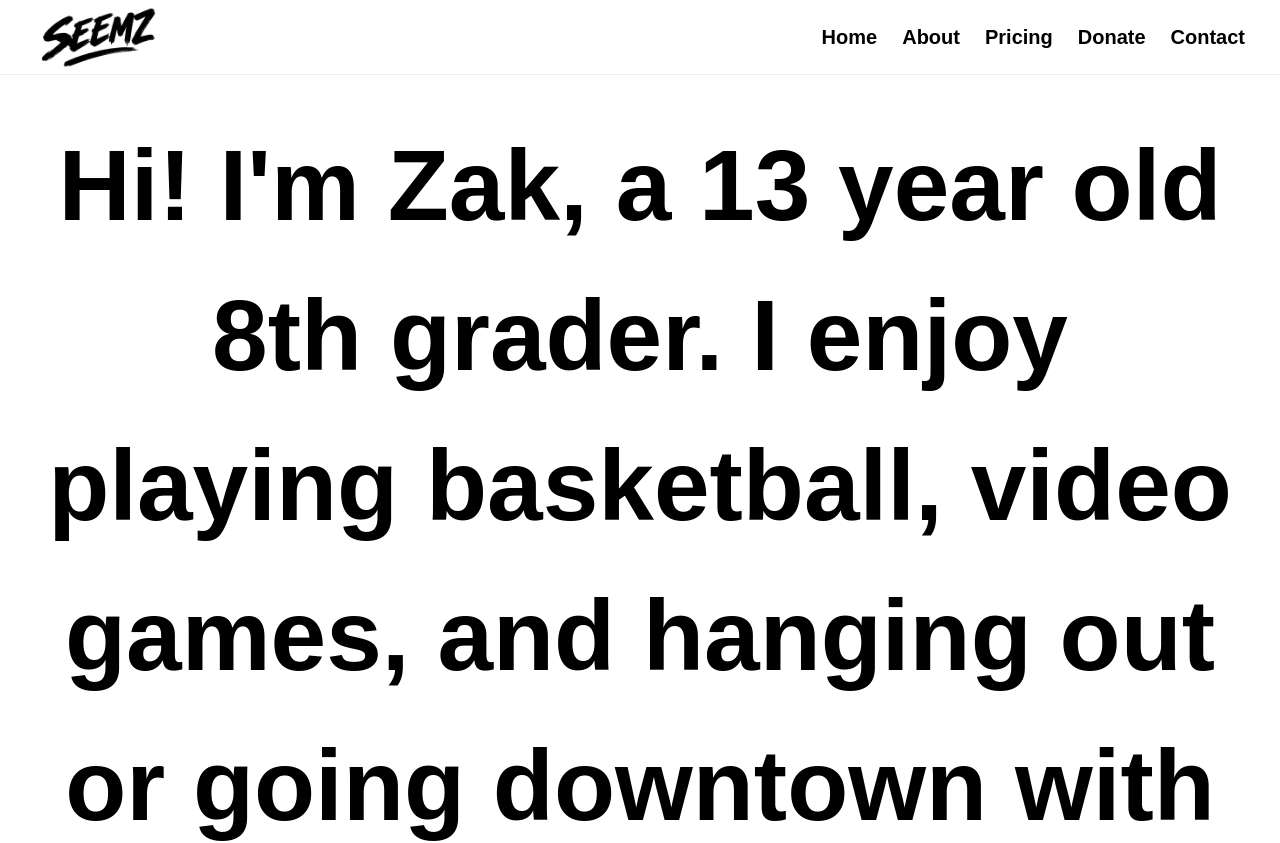
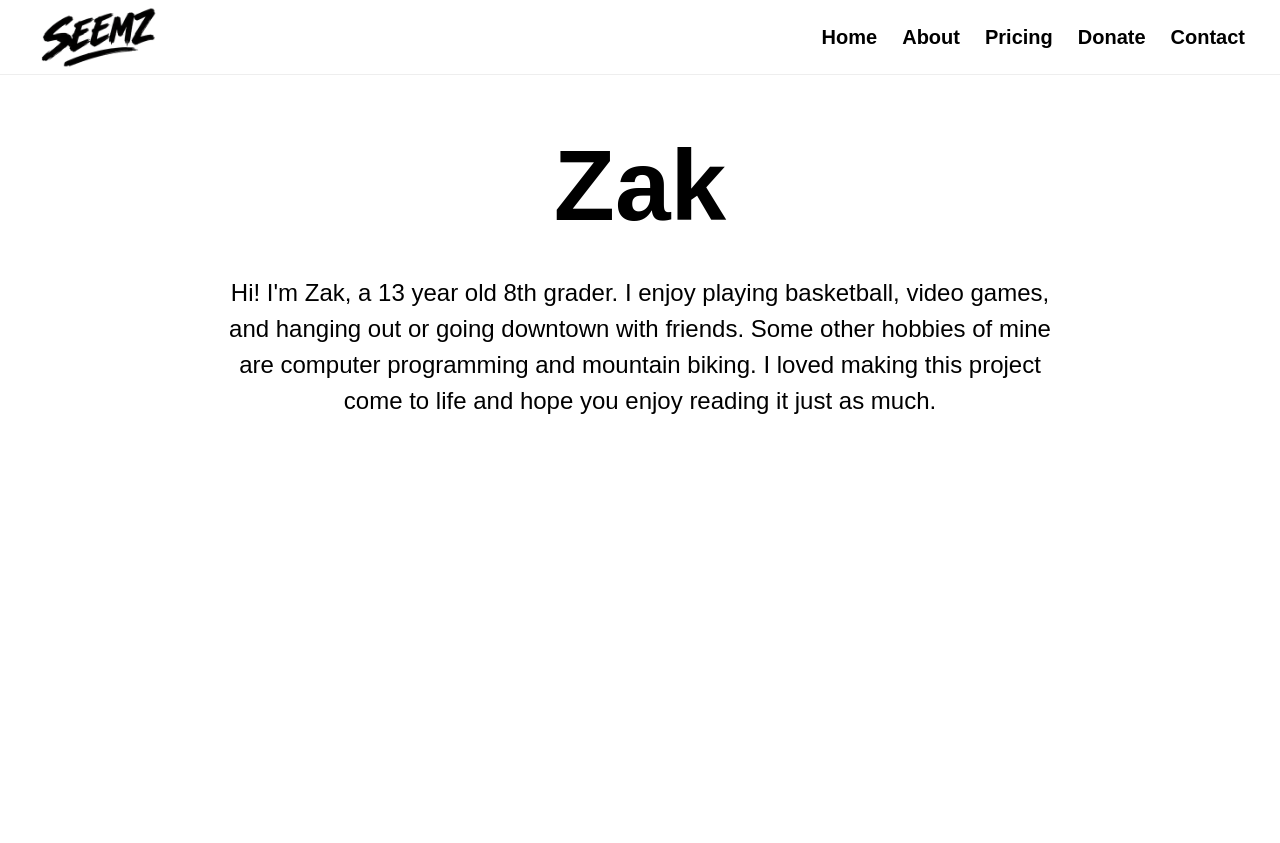
Before and after one commit to H4CK3R1010/Seemz-Like-Magazine, a Next.js app: page /people/zak in a window 1280 px wide. Shown: the top 843 px of the page. After the commit the page ends 800 px from the top, so only its background shows below. Built offline with nearby package versions, Linux system fonts and the light colour scheme.

Commit message:
Reformat Zak bio

```diff
--- a/app/people/zak/page.tsx
+++ b/app/people/zak/page.tsx
@@ -7,11 +7,11 @@ return(
 <div className="peopleBox">
 
 <h1>
-Hi! I'm Zak, a 13 year old 8th grader. I enjoy playing basketball, video games, and hanging out or going downtown with friends. Some other hobbies of mine are computer programming and mountain biking. I loved making this project come to life and hope you enjoy reading it just as much.
+  Zak
 </h1>
 
 <p>
-Coming soon...
+Hi! I'm Zak, a 13 year old 8th grader. I enjoy playing basketball, video games, and hanging out or going downtown with friends. Some other hobbies of mine are computer programming and mountain biking. I loved making this project come to life and hope you enjoy reading it just as much.
 </p>
 
 </div>
```
